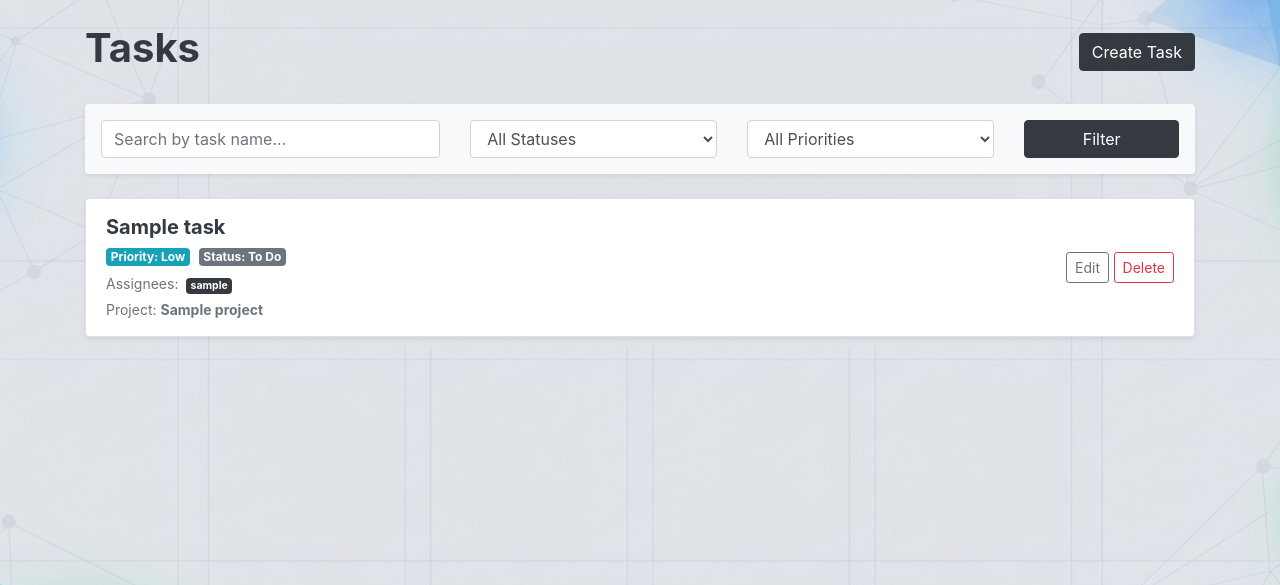
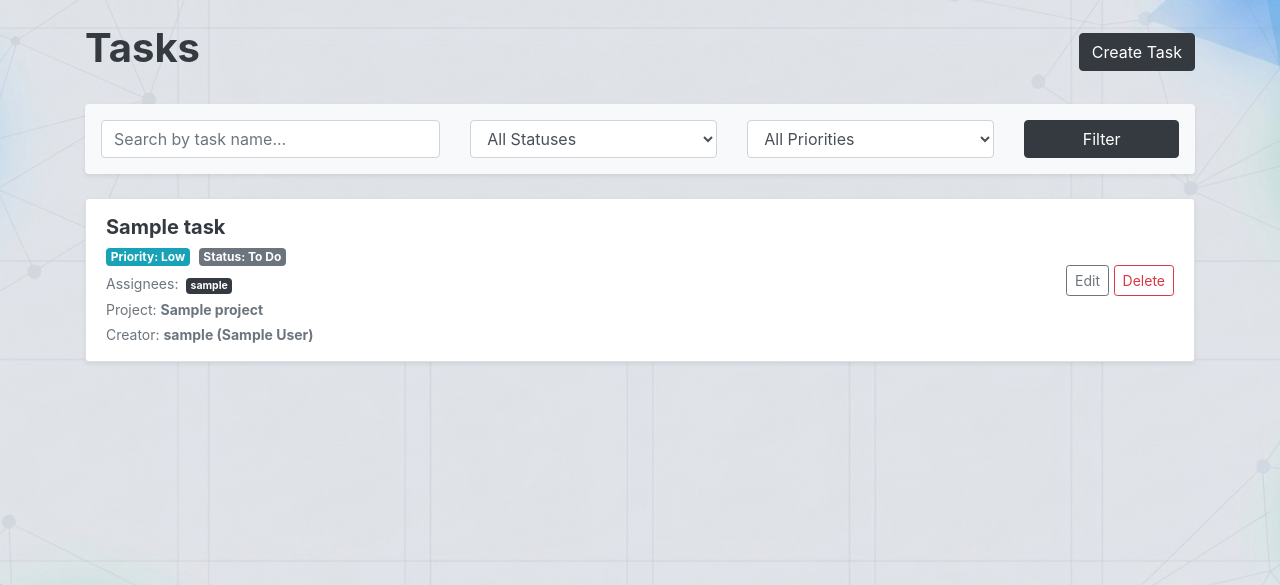
Before and after one commit to grimm60832-ops/django-task-tracker, a Django app: page /tasks/ in a window 1280 px wide. Shown: the part 56-641 px from the top of the page. Run offline with Django 5.2, Linux system fonts and the light colour scheme; a user stored in the database is signed in; tables that the repository leaves empty hold one stand-in row (values such as "Sample post").

Commit message:
Assign creator instead of author in TaskCreateView and display task creator

```diff
--- a/catalog/views.py
+++ b/catalog/views.py
@@ -221,7 +221,7 @@ class TaskCreateView(LoginRequiredMixin, CreateView):
 
     def form_valid(self, form):
         messages.success(self.request, "Successfully created a new task.")
-        form.instance.author = self.request.user
+        form.instance.creator = self.request.user
         return super().form_valid(form)
 
 
--- a/templates/catalog/task_detail.html
+++ b/templates/catalog/task_detail.html
@@ -18,6 +18,7 @@
 
   <p><strong>Priority:</strong> <span class="badge badge-info">{{ task.get_priority_display }}</span></p>
   <p><strong>Project:</strong> {{ task.project.name }}</p>
+  <p><strong>Creator:</strong> {{ task.creator }}</p>
 
   {% if task.deadline %}
     <p><strong>Deadline:</strong> {{ task.deadline }}</p>
--- a/templates/catalog/task_list.html
+++ b/templates/catalog/task_list.html
@@ -48,6 +48,7 @@
 
         {% if task.project %}
           <small class="text-muted d-block mt-1">Project: <strong>{{ task.project.name }}</strong></small>
+          <small class="text-muted d-block mt-1">Creator: <strong>{{ task.creator }}</strong></small>
         {% endif %}
       </div>
       <div>
```
